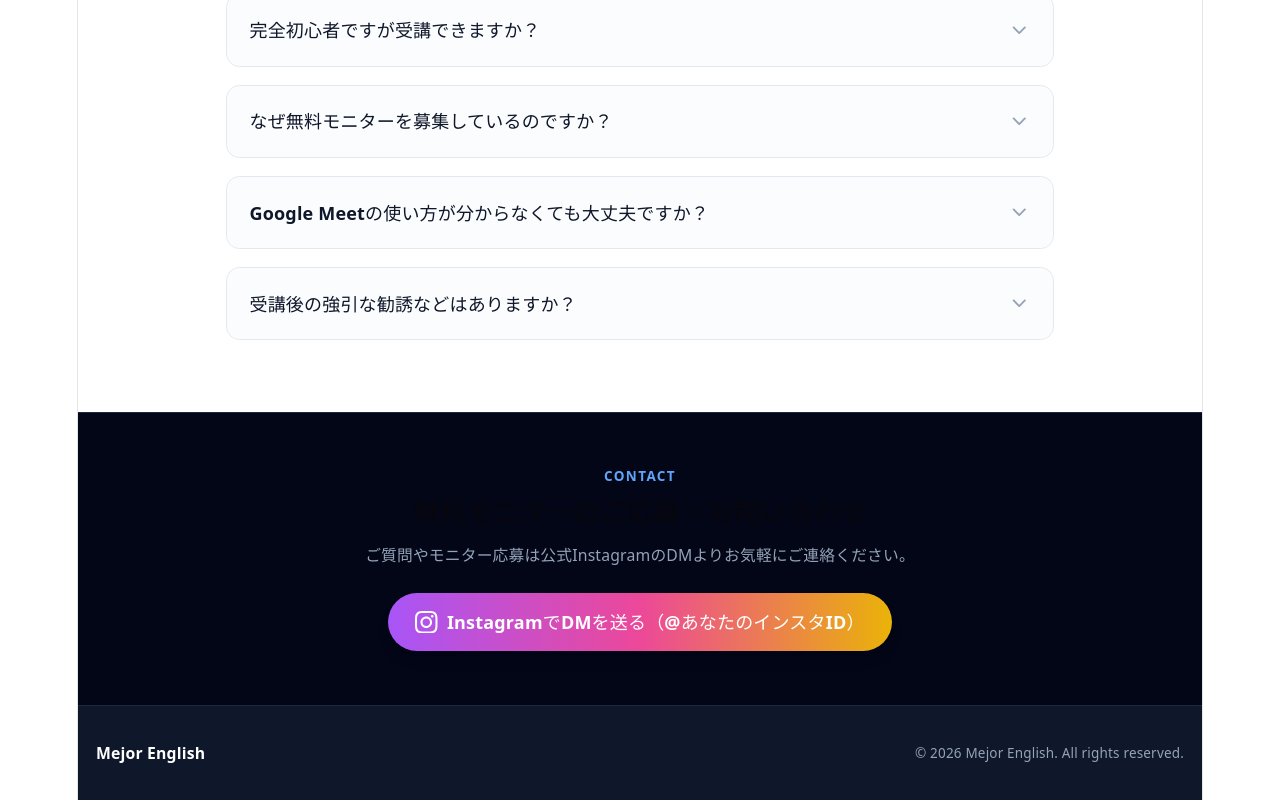
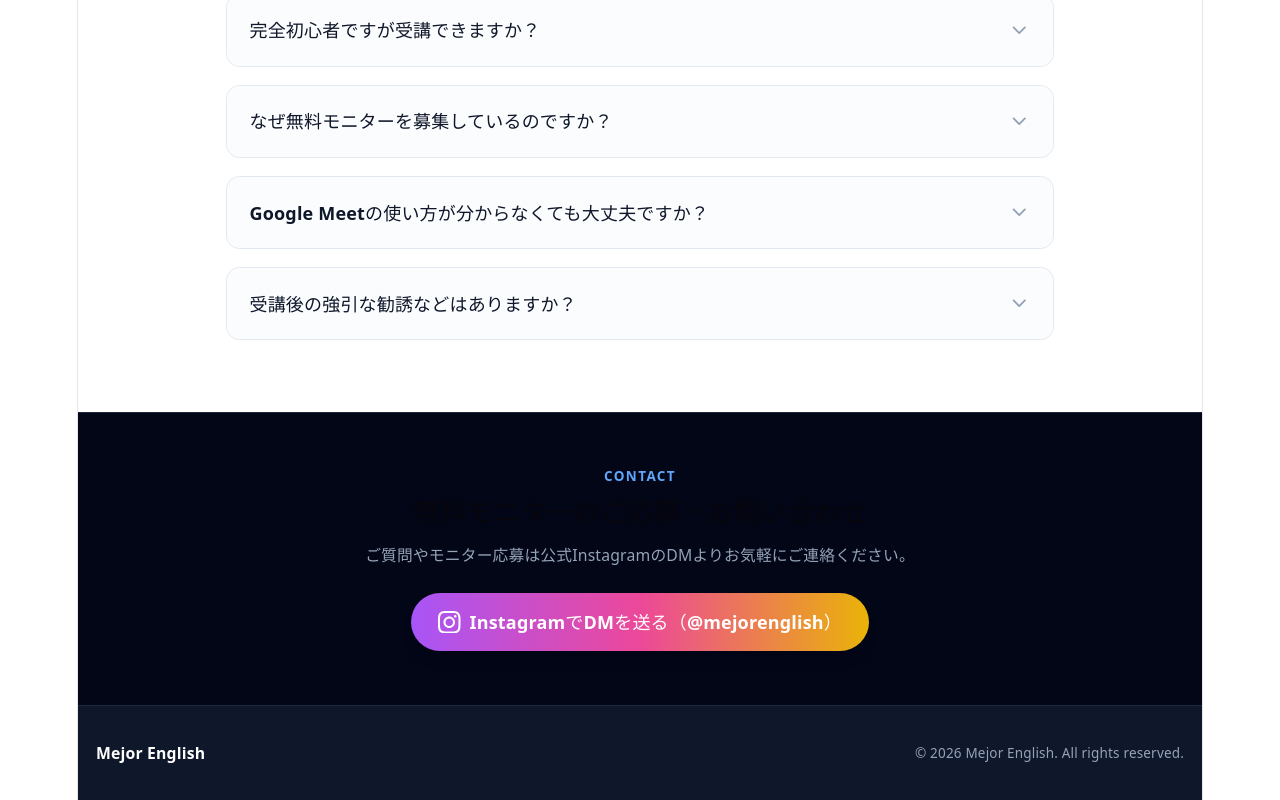
Before and after one commit to Asahi-shifma/mejor-english, a React (Vite) app: page / in a window 1280 px wide. Shown: the part 3077-3877 px from the top of the page. Built offline with nearby package versions, Linux system fonts and the light colour scheme.

Commit message:
Update App.jsx

```diff
--- a/src/App.jsx
+++ b/src/App.jsx
@@ -458,7 +458,7 @@ export default function App() {
             <svg className="w-5 h-5 fill-current" viewBox="0 0 24 24">
               <path d="M12 2.163c3.204 0 3.584.012 4.85.07 3.252.148 4.771 1.691 4.919 4.919.058 1.265.069 1.645.069 4.849 0 3.205-.012 3.584-.069 4.849-.149 3.225-1.664 4.771-4.919 4.919-1.266.058-1.644.07-4.85.07-3.204 0-3.584-.012-4.849-.07-3.26-.149-4.771-1.699-4.919-4.92-.058-1.265-.07-1.644-.07-4.849 0-3.204.013-3.583.07-4.849.149-3.227 1.664-4.771 4.919-4.919 1.266-.057 1.645-.069 4.849-.069zm0-2.163c-3.259 0-3.667.014-4.947.072-4.358.2-6.78 2.618-6.98 6.98-.059 1.281-.073 1.689-.073 4.948 0 3.259.014 3.668.072 4.948.2 4.358 2.618 6.78 6.98 6.98 1.281.058 1.689.072 4.948.072 3.259 0 3.668-.014 4.948-.072 4.354-.2 6.782-2.618 6.979-6.98.059-1.28.073-1.689.073-4.948 0-3.259-.014-3.667-.072-4.947-.196-4.354-2.617-6.78-6.979-6.98-1.281-.059-1.69-.073-4.949-.073zm0 5.838c-3.403 0-6.162 2.759-6.162 6.162s2.759 6.163 6.162 6.163 6.162-2.759 6.162-6.163c0-3.403-2.759-6.162-6.162-6.162zm0 10.162c-2.209 0-4-1.79-4-4 0-2.209 1.791-4 4-4s4 1.791 4 4c0 2.21-1.791 4-4 4zm6.406-11.845c-.796 0-1.441.645-1.441 1.44s.645 1.44 1.441 1.44c.795 0 1.439-.645 1.439-1.44s-.644-1.44-1.439-1.44z" />
             </svg>
-            <span>InstagramでDMを送る（@あなたのインスタID）</span>
+            <span>InstagramでDMを送る（@mejorenglish）</span>
           </a>
         </div>
       </section>
```
